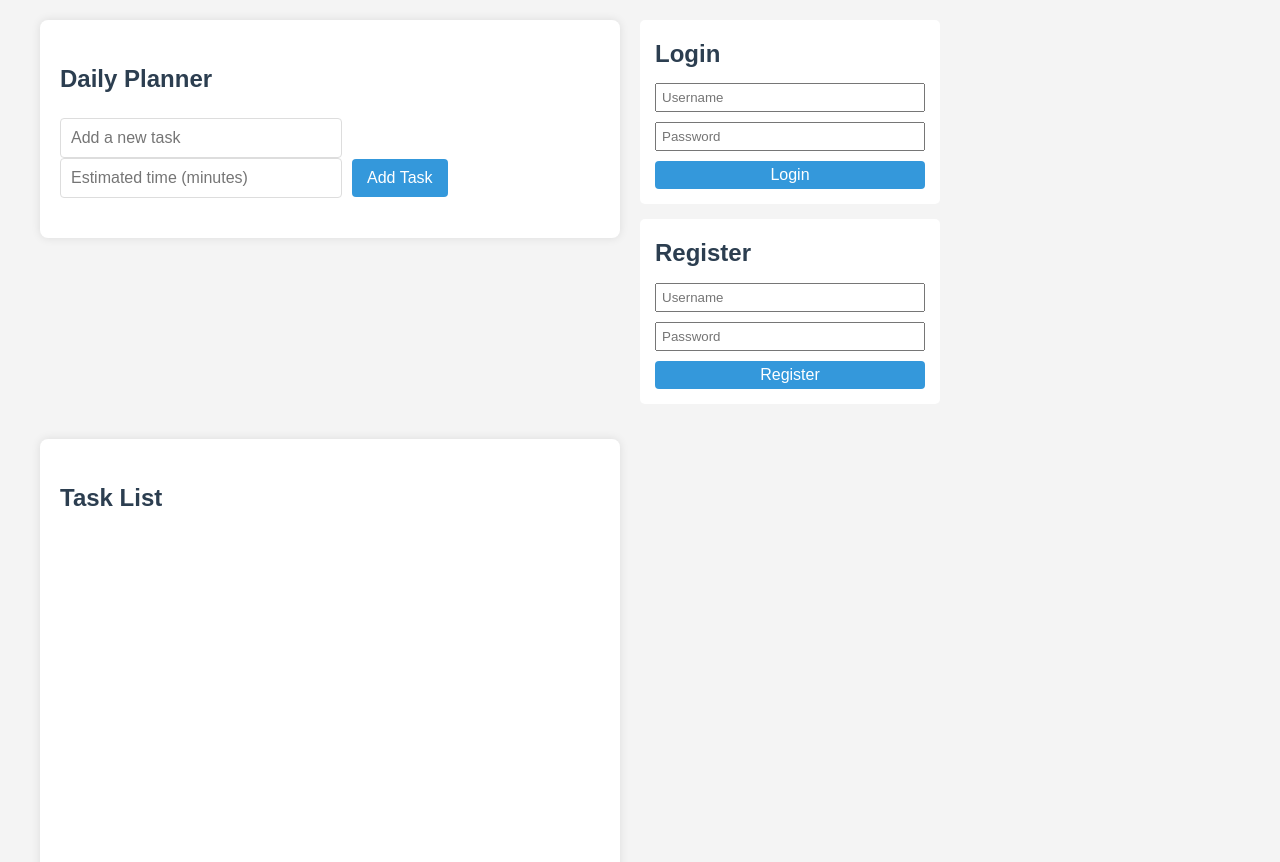
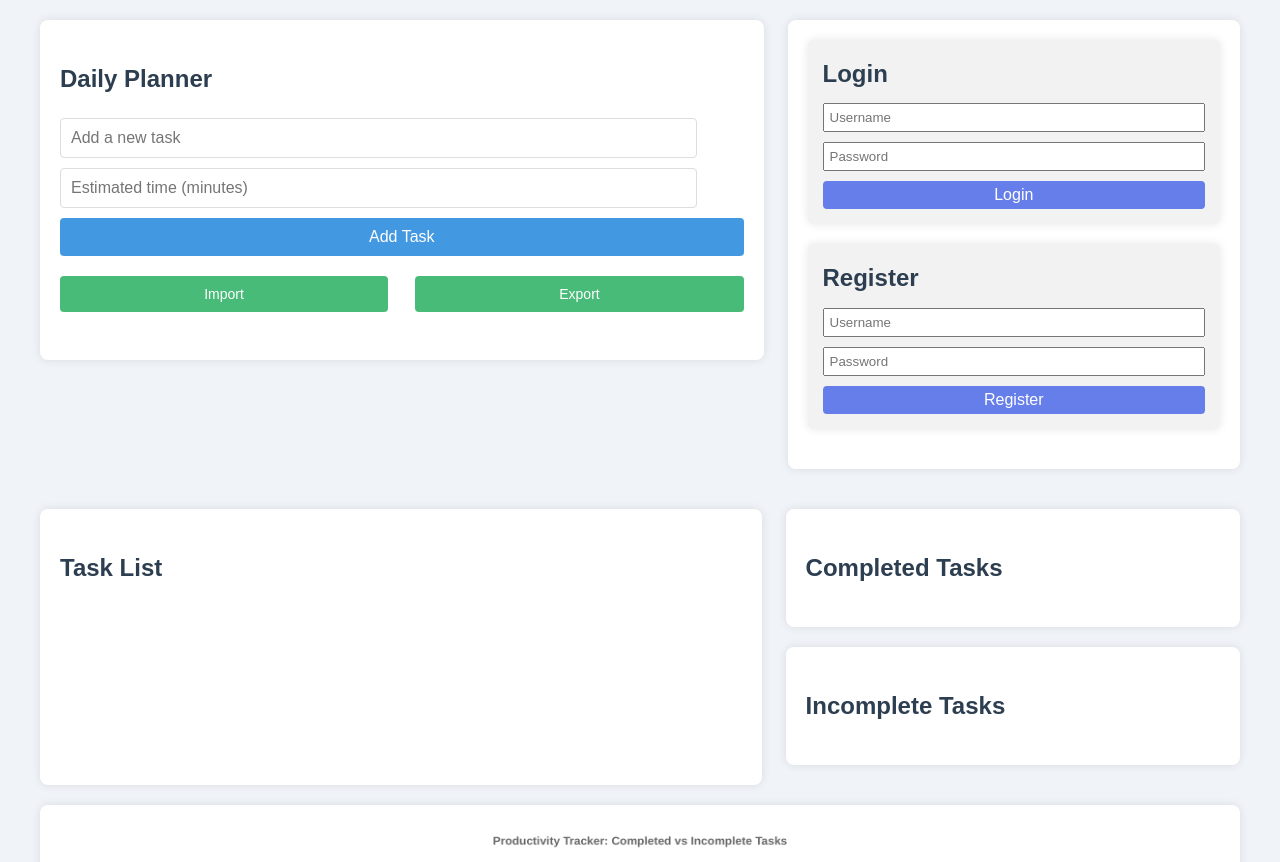
Before and after one commit to SchedulingStatistically/SchedulingStatistically.github.io, a plain HTML site: page index.html in a window 1280 px wide. Shown: the top 862 px of the page. Drawn offline with nearby package versions, Linux system fonts and the light colour scheme.

Commit message:
Fixed formatting, added some colors

```diff
--- a/App.js
+++ b/App.js
@@ -98,6 +98,14 @@ function Register({ onRegister }) {
 function loadTasks(key) {
   const tasks = window.localStorage.getItem(key);
   return tasks ? JSON.parse(tasks) : [];
+}
+
+function handleImport() {
+
+}
+
+function handleExport() {
+
 }
 
 function App() {
@@ -300,9 +308,9 @@ function App() {
       nextDate.setDate(date.getDate() + 1);
     })()) {
       completedTaskData[date.getDate() - 1] =
-        completedTasks.filter(({id}) => id >= date.valueOf() && id < nextDate.valueOf()).length
+        completedTasks.filter(({ id }) => id >= date.valueOf() && id < nextDate.valueOf()).length
       incompleteTaskData[date.getDate() - 1] =
-        incompletedTasks.filter(({id}) => id >= date.valueOf() && id < nextDate.valueOf()).length
+        incompletedTasks.filter(({ id }) => id >= date.valueOf() && id < nextDate.valueOf()).length
     }
 
     // Data for the chart
@@ -358,8 +366,12 @@ function App() {
                 placeholder="Estimated time (minutes)"
                 className="task-input"
               />
-              <button type="submit">Add Task</button>
+              <button type="AddTask">Add Task</button>
             </form>
+          </div>
+          <div className="action-buttons">
+            <button onClick={handleImport}>Import</button>
+            <button onClick={handleExport}>Export</button>
           </div>
         </div>
         <div className="auth-section">
@@ -414,8 +426,6 @@ function App() {
                     </div>
                   )}
                   <div className="task-buttons">
-                    <button onClick={() => deleteTask(task.id)}>Delete</button>
-                    <button onClick={() => startEditing(task)}>Edit</button>
                     <button onClick={() => completeTask(task.id)}>Complete</button>
                     <div className="dropdown">
                       <button onClick={(e) => toggleDropdown(task.id, e)}>Incomplete</button>
@@ -428,6 +438,8 @@ function App() {
                         />
                       )}
                     </div>
+                    <button onClick={() => startEditing(task)}>Edit</button>
+                    <button onClick={() => deleteTask(task.id)}>Delete</button>
                   </div>
                 </li>
               ))}
--- a/styles.css
+++ b/styles.css
@@ -1,8 +1,8 @@
 body {
   font-family: 'Arial', sans-serif;
   line-height: 1.6;
-  color: #333;
-  background-color: #f4f4f4;
+  color: #2D3748;
+  background-color: #F0F4F8;
   margin: 0;
   padding: 0;
 }
@@ -12,18 +12,19 @@ body {
   max-width: 1200px;
   margin: 0 auto;
   padding: 20px;
+  display: flex;
+  flex-direction: column;
 }
 
 /* Top bar styles */
 .planner {
-  width: 45%;
-  height: 35%;
+  width: 58%;
+  height: 300px;
   background-color: #fff;
   border-radius: 8px;
   box-shadow: 0 0 10px rgba(0, 0, 0, 0.1);
   padding: 20px;
-  margin-bottom: 20px;
-  margin-right: 20px
+  margin-right: 2%;
 }
 
 /* Header Text */
@@ -39,13 +40,23 @@ h2 {
 
 /* Input Text Box */
 .task-input {
-  width: calc(50% - 10px);
+  width: 90%;
   padding: 10px;
   margin-right: 10px;
+  margin-bottom: 10px;
   border: 1px solid #ddd;
   border-radius: 4px;
   font-size: 16px;
   display: inline-block;
+}
+
+button[type="AddTask"] {
+  width: 100%;
+  background-color: #4299E1;
+  color: #fff;
+  border: none;
+  cursor: pointer;
+  transition: background-color 0.3s;
 }
 
 /* Button styles */
@@ -58,21 +69,27 @@ button {
   cursor: pointer;
   font-size: 16px;
   transition: background-color 0.3s;
+  transition: all 0.3s ease;
 }
 
 /* On hover button styles */
 button:hover {
-  background-color: #2980b9;
+  transform: translateY(-1x);
+  box-shadow: 0 4px 6px rgba(0, 0, 0, 0.1);
+}
+
+button:active {
+  transform: translateY(0);
+  box-shadow: none;
 }
 
 /* Task list layout */
 .task-lists {
   display: flex;
-  flex-direction: column;
+  justify-content: space-between;
+  margin-top: 20px;
 }
 
-/* General task list area styles for the boxes */
-.task-list-area,
 .completed-task-list-area,
 .incompleted-task-list-area {
   background-color: #fff;
@@ -80,18 +97,20 @@ button:hover {
   box-shadow: 0 0 10px rgba(0, 0, 0, 0.1);
   padding: 20px;
   margin-bottom: 20px;
-  max-height: 400px;
+  max-height: 240px;
   overflow-y: auto;
 }
 
 /* Task list area styles */
 .task-list-area {
-  width: 45%;
-  margin-right: 20px;
-  height: 400px;
-  display: flex;
-  flex-direction: column;
-  overflow: visible;
+  width: 57%;
+  background-color: #fff;
+  border-radius: 8px;
+  box-shadow: 0 0 10px rgba(0, 0, 0, 0.1);
+  padding: 20px;
+  max-height: 500px;
+  overflow-y: auto;
+  margin-right: 2%;
 }
 
 /* How the task list scrolls */
@@ -102,8 +121,12 @@ button:hover {
 
 /* How wide the complete and incomplete area can be */
 .completed-incompleted-area {
-  width: 48.5%;
+  width: 38%;
+  display: flex;
+  flex-direction: column;
 }
+
+
 
 /* Task list styles */
 .task-list {
@@ -165,6 +188,35 @@ button:hover {
   font-size: 14px;
 }
 
+/* Task buttons */
+.task-buttons button:nth-child(1) { /* Delete */
+  background-color: #F56565;
+}
+.task-buttons button:nth-child(1):hover {
+  background-color: #E53E3E;
+}
+
+.task-buttons button:nth-child(2) { /* Edit */
+  background-color: #ECC94B;
+}
+.task-buttons button:nth-child(2):hover {
+  background-color: #D69E2E;
+}
+
+.task-buttons button:nth-child(3) { /* Complete */
+  background-color: #38B2AC;
+}
+.task-buttons button:nth-child(3):hover {
+  background-color: #319795;
+}
+
+.task-buttons button:nth-child(4) { /* Incomplete */
+  background-color: #ED8936;
+}
+.task-buttons button:nth-child(4):hover {
+  background-color: #DD6B20;
+}
+
 /* Dropdown menu */
 .dropdown {
   position: relative;
@@ -208,33 +260,42 @@ button:hover {
 
 /* Responsive design */
 @media (max-width: 768px) {
+  .app-header,
   .task-lists {
     flex-direction: column;
   }
 
+  .planner,
+  .auth-section,
   .task-list-area,
   .completed-incompleted-area {
     width: 100%;
-    margin-right: 0;
+    margin-bottom: 20px;
   }
 }
 
 .app-header {
   display: flex;
-  justify-content: flex-start;
+  justify-content: space-between;
   margin-bottom: 20px;
 }
 
+.auth-section {
+  width: 35%;
+  background-color: #fff;
+  border-radius: 8px;
+  box-shadow: 0 0 10px rgba(0, 0, 0, 0.1);
+  padding: 20px;
+  align-self: flex-start;
 
-.auth-section {
-  width: 300px;
 }
 
 .auth-box {
-  background-color: #FFF;
+  background-color: #F2F2F2;
   padding: 15px;
-  margin-bottom: 15px;
+  margin-bottom: 20px;
   border-radius: 5px;
+  box-shadow: 0 0 10px rgba(0, 0, 0, 0.1);
 }
 
 .auth-box h2 {
@@ -254,6 +315,11 @@ button:hover {
 
 .auth-box button {
   padding: 5px;
+  background-color: #667EEA;
+}
+
+.auth-box button:hover {
+  background-color: #5A67D8;
 }
 
 .user-info {
@@ -261,3 +327,36 @@ button:hover {
   padding: 15px;
   border-radius: 5px;
 }
+
+/* Import and Export Buttons */
+.action-buttons {
+  display: flex;
+  justify-content: space-between;
+  margin-bottom: 15px;
+}
+
+.action-buttons button {
+  padding: 10px 15px;
+  font-size: 14px;
+  background-color: #48BB78;
+  color: white;
+  border: none;
+  border-radius: 4px;
+  cursor: pointer;
+  transition: background-color 0.3s;
+  width: 48%;
+}
+
+.action-buttons button:hover {
+  background-color: #45a049;
+}
+
+#productivityChart {
+  width: 100%;
+  height: 300px;
+  margin-top: 20px;
+  background-color: #fff;
+  border-radius: 8px;
+  box-shadow: 0 0 10px rgba(0, 0, 0, 0.1);
+  padding: 20px;
+}
```
